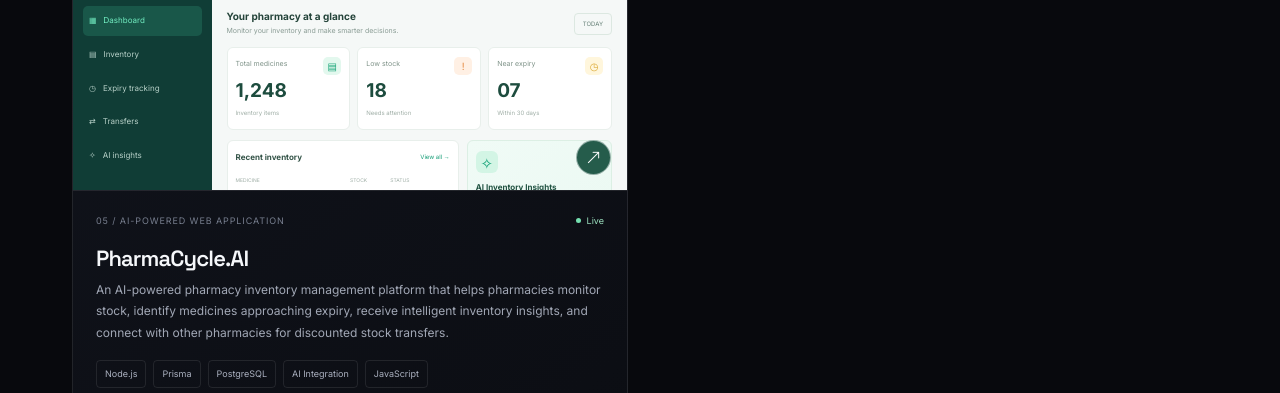
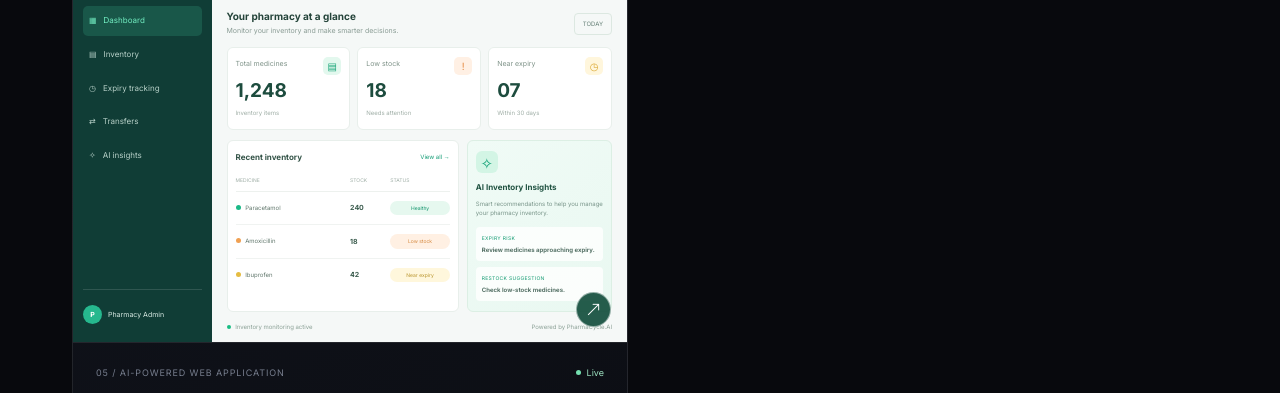
Before and after one commit to Alameen512/alameen-portfolio, a plain HTML site: page index.html in a window 1280 px wide. Shown: the part 4266-4659 px from the top of the page. Drawn offline with nearby package versions, Linux system fonts and the light colour scheme.

Commit message:
css correcting

```diff
--- a/css/style.css
+++ b/css/style.css
@@ -817,3 +817,42 @@ PHARMACYCLE DASHBOARD PREVIEW
 .spendwise-bars i:nth-child(6){height:100%}
 .spendwise-bars i:nth-child(7){height:76%}
 .spendwise-days{display:flex;justify-content:space-between;color:#7d988b;font-size:6px;margin-top:4px}
+/* PHARMACYCLE DESKTOP VISIBILITY FIX */
+
+.project-preview.preview-pharmacycle {
+    display: flex !important;
+    width: 100%;
+    min-height: 290px;
+    height: auto;
+    padding: 0 !important;
+    overflow: hidden;
+    visibility: visible !important;
+    opacity: 1 !important;
+}
+
+.preview-pharmacycle .pc-dashboard {
+    display: flex !important;
+    width: 100%;
+    min-height: 290px;
+    height: auto;
+    visibility: visible !important;
+    opacity: 1 !important;
+}
+
+.preview-pharmacycle .pc-sidebar {
+    display: flex !important;
+}
+
+.preview-pharmacycle .pc-main {
+    display: block !important;
+}
+
+@media (min-width: 601px) {
+    .preview-pharmacycle .pc-content-grid {
+        grid-template-columns: 1.6fr 1fr;
+    }
+
+    .preview-pharmacycle .pc-ai-panel {
+        display: block;
+    }
+}
```
